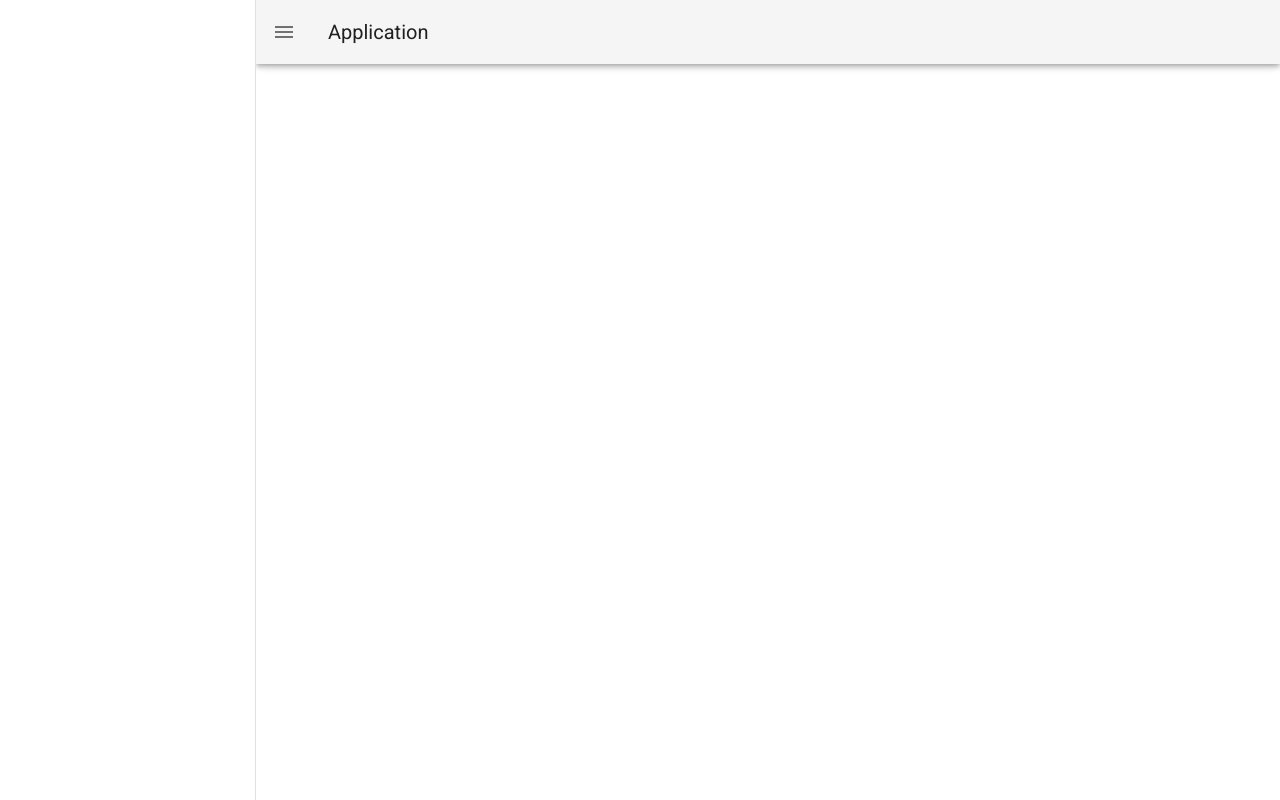
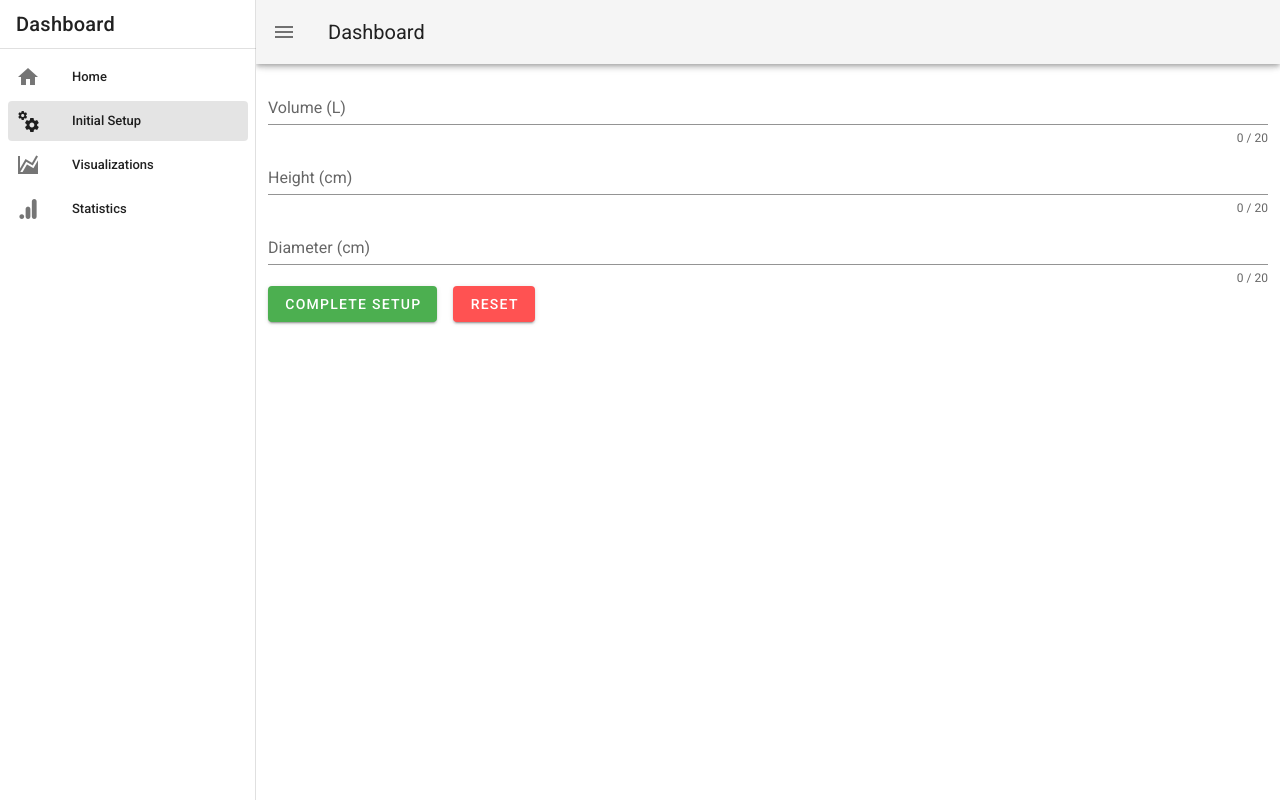
Before and after one commit to Allen-12/IS-Project, a Vue app: page /#/setup in a window 1280 px wide. Built offline with nearby package versions, Linux system fonts and the light colour scheme.

Commit message:
Created initial setup form

```diff
--- a/src/App.vue
+++ b/src/App.vue
@@ -4,17 +4,75 @@
         v-model="drawer"
         app
     >
-      <!--  -->
+      <v-list-item>
+        <v-list-item-content>
+          <v-list-item-title class="text-h6">
+            Dashboard
+          </v-list-item-title>
+        </v-list-item-content>
+      </v-list-item>
+
+      <v-divider></v-divider>
+
+      <v-list
+          dense
+          nav
+      >
+        <v-list-item
+              :to="'/'"
+              link>
+          <v-list-item-icon>
+            <v-icon>mdi-home</v-icon>
+          </v-list-item-icon>
+
+          <v-list-item-content>
+            <v-list-item-title>Home</v-list-item-title>
+          </v-list-item-content>
+        </v-list-item>
+        <v-list-item
+              :to="'/setup'"
+              link>
+          <v-list-item-icon>
+            <v-icon>mdi-cogs</v-icon>
+          </v-list-item-icon>
+
+          <v-list-item-content>
+            <v-list-item-title>Initial Setup</v-list-item-title>
+          </v-list-item-content>
+        </v-list-item>
+
+        <v-list-item link>
+          <v-list-item-icon>
+            <v-icon>mdi-chart-areaspline</v-icon>
+          </v-list-item-icon>
+
+          <v-list-item-content>
+            <v-list-item-title>Visualizations</v-list-item-title>
+          </v-list-item-content>
+        </v-list-item>
+
+        <v-list-item link>
+          <v-list-item-icon>
+            <v-icon>mdi-google-analytics</v-icon>
+          </v-list-item-icon>
+
+          <v-list-item-content>
+            <v-list-item-title>Statistics</v-list-item-title>
+          </v-list-item-content>
+        </v-list-item>
+      </v-list>
     </v-navigation-drawer>
 
     <v-app-bar app>
       <v-app-bar-nav-icon @click="drawer = !drawer"></v-app-bar-nav-icon>
 
-      <v-toolbar-title>Application</v-toolbar-title>
+      <v-toolbar-title>Dashboard</v-toolbar-title>
     </v-app-bar>
 
     <v-main>
-      <!--  -->
+      <v-container fluid>
+        <router-view></router-view>
+      </v-container>
     </v-main>
   </v-app>
 </template>
--- a/src/router/index.js
+++ b/src/router/index.js
@@ -1,6 +1,7 @@
 import Vue from 'vue'
 import VueRouter from 'vue-router'
 import Home from '../views/Home.vue'
+import InitialSetup from '../views/InitialSetup.vue'
 
 Vue.use(VueRouter)
 
@@ -9,6 +10,11 @@ const routes = [
     path: '/',
     name: 'Home',
     component: Home
+  },
+  {
+      path: '/setup',
+      name: 'Initial Setup',
+      component: InitialSetup
   },
   {
     path: '/about',
--- a/src/views/Home.vue
+++ b/src/views/Home.vue
@@ -1,15 +1,9 @@
 <template>
-  <hello-world />
+
 </template>
 
 <script>
-  import HelloWorld from '../components/HelloWorld'
-
   export default {
     name: 'Home',
-
-    components: {
-      HelloWorld,
-    },
   }
 </script>
--- /dev/null
+++ b/src/views/InitialSetup.vue
@@ -0,0 +1,105 @@
+<template>
+    <v-form
+    ref="form.v"
+    v-model="valid"
+    lazy-validation
+  >
+    <v-text-field
+      v-model="volume"
+      :counter="20"
+      :rules="volumeRules"
+      label="Volume (L)"
+      required
+      clearable
+    ></v-text-field>
+
+    <v-text-field
+      v-model="height"
+      :counter="20"
+      :rules="heightRules"
+      label="Height (cm)"
+      required
+      clearable
+    ></v-text-field>
+
+    <v-text-field
+      v-model="diameter"
+      :counter="20"
+      :rules="diameterRules"
+      label="Diameter (cm)"
+      required
+      clearable
+    ></v-text-field>
+
+    <v-btn
+      color="success"
+      class="mr-4"
+      @click="saveSetupData"
+    >
+      Complete Setup
+    </v-btn>
+
+    <v-btn
+      color="error"
+      class="mr-4"
+      @click="reset"
+    >
+      Reset
+    </v-btn>
+  </v-form>
+</template>
+
+<script>
+export default {
+    name: "InitialSetup",
+    data: () => ({
+      valid: true,
+      volume: '',
+      volumeRules: [
+        v => !!v || 'Volume is required',
+        v => (v && Number.isInteger(Number(v))) || 'Volume must be a number',
+        v => (v && v > 0) || 'Volume must be greater than 0',
+      ],
+      height: '',
+      heightRules: [
+        v => !!v || 'Height is required',
+        v => (v && Number.isInteger(Number(v))) || 'Height must be a number',
+        v => (v && v > 0) || 'Height must be greater than 0',
+      ],
+      diameter: '',
+      diameterRules: [
+        v => !!v || 'Diameter is required',
+        v => (v && Number.isInteger(Number(v))) || 'Diameter must be a number',
+        v => (v && v > 0) || 'Diameter must be greater than 0',
+      ],
+    }),
+
+    methods: {
+      validate ()
+      {
+        this.$refs.form.validate()
+      },
+      reset ()
+      {
+        this.$refs.form.reset()
+      },
+      resetValidation ()
+      {
+        this.$refs.form.resetValidation()
+      },
+      saveSetupData()
+      {
+          let setupData =
+          {
+              volume: Number(this.volume),
+              diameter: Number(this.diameter),
+              height: Number(this.height),
+              surfaceArea: this.volume / this.height
+          }
+          console.log(setupData)
+
+          this.$router.push({name: 'Home'})
+      }
+    },
+}
+</script>
```
Also changed, not shown: 1 other file (tests, documents, lock files or other folders).
